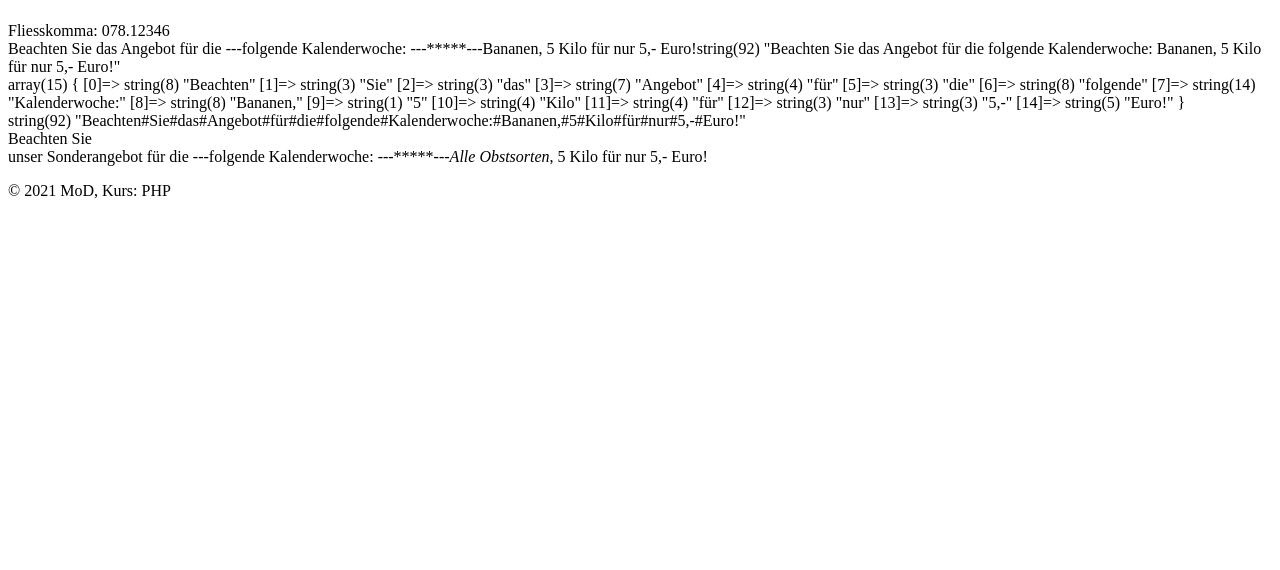
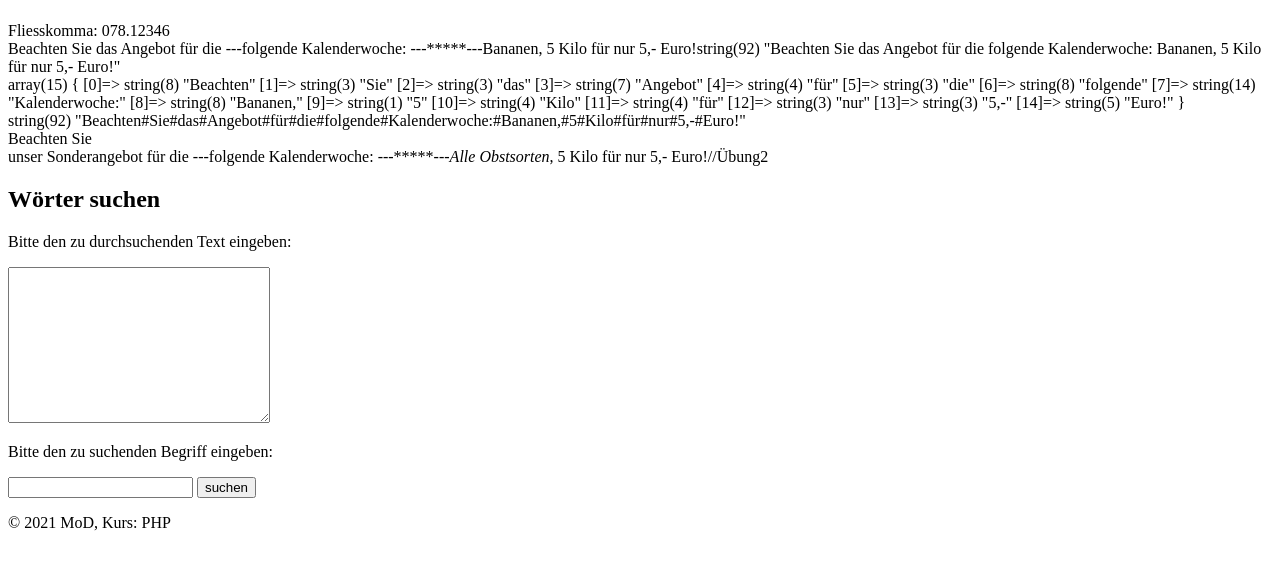
Before and after one commit to Ed-ebit/php, a PHP site: page /Uebung.php in a window 1280 px wide. Shown: the part 58-628 px from the top of the page. Run offline with PHP 8.4, Linux system fonts and the light colour scheme.

Commit message:
rkgjrekjbojfröeljdc

```diff
--- a/16.11.2021/02-zeichenketten-funktionen.php
+++ b/16.11.2021/02-zeichenketten-funktionen.php
@@ -54,7 +54,7 @@ echo '</p>';
 
 echo '<p>';
 echo 'Suche nach i ergibt: <b>' . strrpos($e_mail, 'i').'</b>.</br>';
-echo '</p>';// reversed, also ab letztem 'i'
+echo '</p>';// reversed, also das letzte 'i'
 
 echo '<p>';
 echo 'Suche nach i ergibt: <b>' . stripos($e_mail, 'b').'</b>.</br>';
--- a/16.11.2021/Uebung.php
+++ b/16.11.2021/Uebung.php
@@ -10,6 +10,8 @@ $args = array(
 get_header( ...$args );
 ?>
 <?php
+
+//Übung1
 $zahl = 78.123456789;
 printf("Fliesskomma: %09.5f <br>", $zahl);
 
@@ -31,7 +33,52 @@ $string5 = str_replace ('das Angebot','<br>unser Sonderangebot</b>',$string1);
 $string6 = str_replace ('Bananen','<i>Alle Obstsorten</i>',$string4);
 
 printf($string5.'---'.$string2.'---'."%'*57s",$string3.$string3.'---'.$string6);
+?>
+//Übung2
+
+<h2>Wörter suchen</h2>
+
+<form action="<?php echo $_SERVER['PHP_SELF'] ?>" method="post">
+
+<p>Bitte den zu durchsuchenden Text eingeben:</p>
+<textarea name="text" cols="30" rows="10"></textarea>
+<p>Bitte den zu suchenden Begriff eingeben:</p>
+<input type="text" name="begriff">
+<input type="submit" name="suchen" value="suchen">
+
+</form>
+<?php
+
+
+
+if( isset($_POST['suchen'])){
+
+    switch ($_POST){
+        case empty($_POST['text']):
+            echo'<p><b style="background-color:red">Bitte einen Text zum durchsuchen angeben!</b></p>';
+            break;
+        case empty($_POST['begriff']):
+            echo'<p><b style="background-color:red">Bitte einen Suchbegriff angeben!</b></p>';
+            break;
+        default:
+            echo '<p>Die Such-Corporation dankt Ihnen für Ihre Suche!</p>';
+            echo '<p>';
+            echo 'Suche nach '.$_POST['begriff'].' ergibt: <b>'.substr_count($_POST['text'], $_POST['begriff']).'</b> Treffer.';
+            echo '</p>';
+
+            $_POST['text']=str_replace($_POST['begriff'],"<b style='background-color:red'>$_POST[begriff]</b>", $_POST['text']);
+            echo '<p>';
+            echo "<b>durchsuchter Text: </b></p><p> $_POST[text]";
+            echo '</p>';
+
+    }
+
+}
+
 
 ?>
 
+
+
+
 <?php get_footer(); ?>
```
